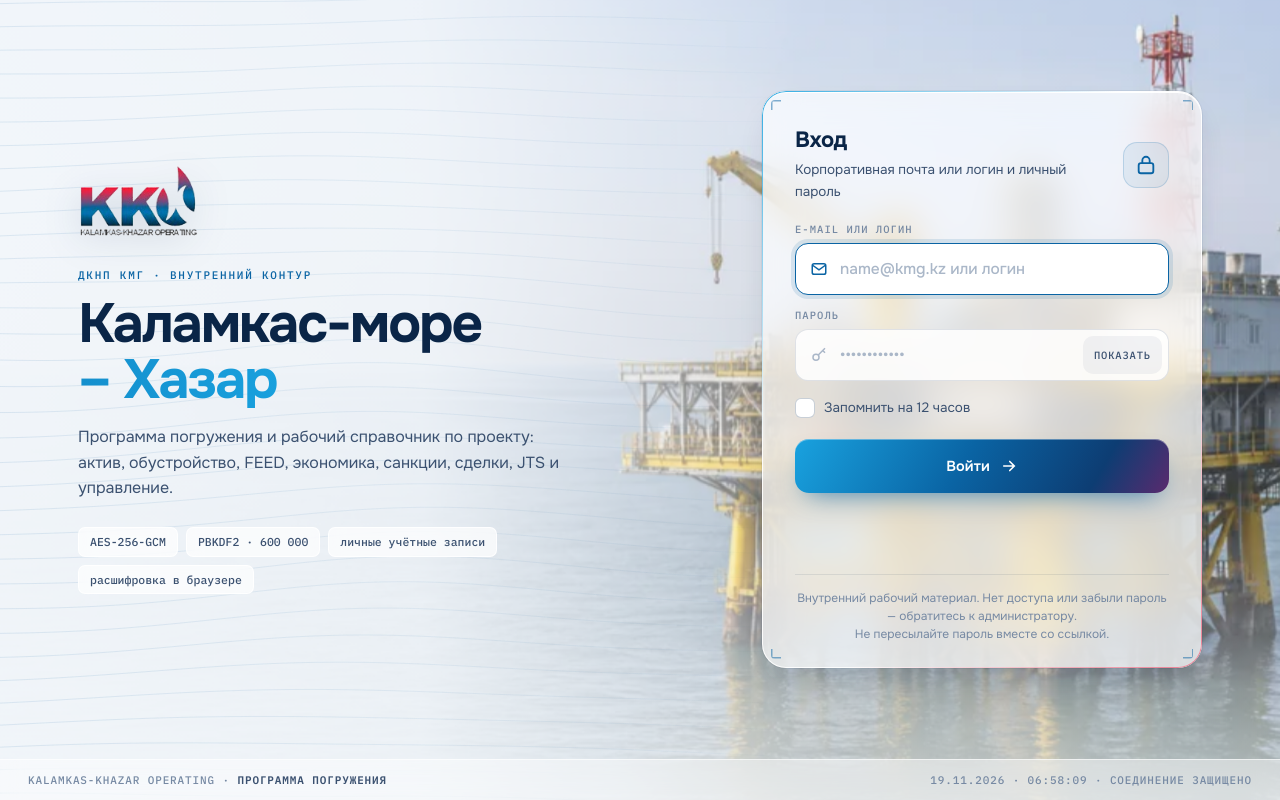
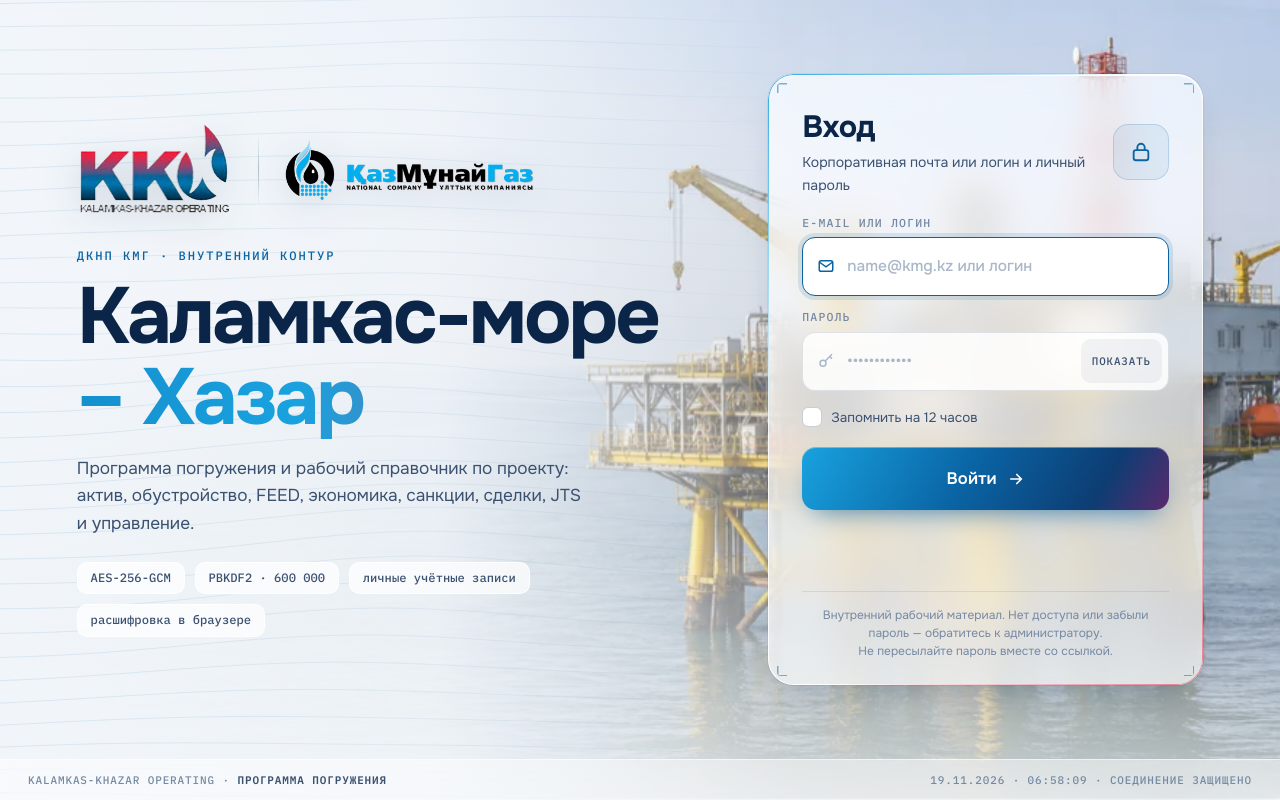
Before and after one commit to KMGMajorProjects/Kalamkas_Khazar, a plain HTML site: page index.html in a window 1280 px wide. Drawn offline with Linux system fonts and the light colour scheme; animation ran at ten frames a second; a web font is replaced by a local one.

Commit message:
Add files via upload

```diff
--- a/app.js
+++ b/app.js
@@ -223,7 +223,7 @@ function render() {
     const prev = i > 0 ? mods[i - 1] : null, next = mods[i + 1];
     main.innerHTML = `<div class="page">
       <section class="banner reveal"><div class="ph par" style="${banImg(m)}"></div>
-        <div class="ban-num">${m.n}</div>
+        <div class="ban-num">${m.n}</div><span class="ill">фото — иллюстрация</span>
         <div class="ban-card glass prism"><div class="eyebrow">${sq(m.id)}${m.id === 'mA' ? 'Приложение' : 'Модуль ' + m.n}<span class="chip">${m.slides.length} слайдов</span></div>
           <h1>${esc(m.t)}</h1><p>${esc(m.d)}</p>
           <div class="ban-meta"><span class="chip info">слайды ${pad3(m.slides[0])}–${pad3(m.slides[m.slides.length - 1])}</span>${flagged ? `<span class="chip warn">⚠ ${flagged} с оговоркой о сверке</span>` : ''}</div></div>
@@ -313,7 +313,7 @@ const SIMG = { 22: 'Мелководный ледовый Каспий', 29: 'Л
 function figHTML(n) {
   const cap = SIMG[n], own = 's' + pad3(n) + '.webp';
   if (!cap || !HAS.has(own)) return '';
-  return `<figure class="sfig"><img src="${own}" alt="" loading="lazy"><figcaption>${esc(cap)}</figcaption></figure>`;
+  return `<figure class="sfig"><img src="${own}" alt="" loading="lazy"><figcaption>${esc(cap)} · иллюстрация</figcaption></figure>`;
 }
 const WIDE = new Set(['table', 'flow', 'compare', 'quote']);
 function block(s, opts = {}) {
--- a/config.js
+++ b/config.js
@@ -1 +1 @@
-window.CONFIG = {"v": 3, "build": "20261119-1123-b25535", "vault": "access.json", "file": "khz.bin", "assets": ["ban-m01-sm.webp", "ban-m01.webp", "ban-m03-sm.webp", "ban-m03.webp", "ban-m04-sm.webp", "ban-m04.webp", "ban-m07-sm.webp", "ban-m07.webp", "ban-m09-sm.webp", "ban-m09.webp", "ban-m10-sm.webp", "ban-m10.webp", "ban-m11-sm.webp", "ban-m11.webp", "ban-m12-sm.webp", "ban-m12.webp", "ban-mA-sm.webp", "ban-mA.webp", "equipment-sm.webp", "equipment.webp", "kko.png", "meeting-sm.webp", "meeting.webp", "platform-sm.webp", "platform.webp", "s022.webp", "s029.webp", "s034.webp", "s047.webp", "s053.webp", "s075.webp", "s077.webp", "survey-sm.webp", "survey.webp", "yard-sm.webp", "yard.webp"]};
+window.CONFIG = {"v": 3, "build": "20261119-1155-cc0c7b", "vault": "access.json", "file": "khz.bin", "assets": ["ban-m01-sm.webp", "ban-m01.webp", "ban-m03-sm.webp", "ban-m03.webp", "ban-m04-sm.webp", "ban-m04.webp", "ban-m07-sm.webp", "ban-m07.webp", "ban-m09-sm.webp", "ban-m09.webp", "ban-m10-sm.webp", "ban-m10.webp", "ban-m11-sm.webp", "ban-m11.webp", "ban-m12-sm.webp", "ban-m12.webp", "ban-mA-sm.webp", "ban-mA.webp", "equipment-sm.webp", "equipment.webp", "kko.png", "kmg.webp", "meeting-sm.webp", "meeting.webp", "platform-sm.webp", "platform.webp", "s022.webp", "s029.webp", "s034.webp", "s047.webp", "s053.webp", "s075.webp", "s077.webp", "survey-sm.webp", "survey.webp", "yard-sm.webp", "yard.webp"]};
--- a/index.html
+++ b/index.html
@@ -23,7 +23,7 @@
   <canvas id="gateBg" aria-hidden="true"></canvas>
   <div class="gate-shell">
     <section class="gate-brand">
-      <img class="gate-logo" src="kko.png" alt="Kalamkas-Khazar Operating" width="154" height="94">
+      <div class="gate-logos"><img class="gate-logo" src="kko.png" alt="Kalamkas-Khazar Operating" width="154" height="94"><span class="lg-div"></span><img class="gate-logo kmg" src="kmg.webp" alt="КазМұнайГаз" width="471" height="120"></div>
       <div class="eyebrow">ДКНП КМГ · внутренний контур</div>
       <h1>Каламкас-море<span>– Хазар</span></h1>
       <p>Программа погружения и рабочий справочник по проекту: актив, обустройство, FEED, экономика, санкции, сделки, JTS и управление.</p>
--- a/style.css
+++ b/style.css
@@ -587,3 +587,46 @@ td{overflow-wrap:anywhere}
 .ban-card{max-width:min(620px,calc(100% - 44px))}
 .ban-card h1{overflow-wrap:anywhere;hyphens:auto}
 .mod-c span.clamp{display:-webkit-box;-webkit-line-clamp:2;-webkit-box-orient:vertical;overflow:hidden}
+
+/* ===== v4: вход — два логотипа, фото без растяжения, прокрутка ===== */
+.gate{overflow-y:auto;overscroll-behavior:contain}
+.gate-photo,#gateBg{position:fixed}
+.gate-photo{animation:none;transform:none;background-position:78% 50%;image-rendering:auto}
+.gate-logos{display:flex;align-items:center;gap:22px;margin-bottom:28px}
+.gate-logos .gate-logo{margin:0;height:70px}
+.gate-logos .gate-logo.kmg{height:52px}
+.lg-div{width:1px;height:48px;background:linear-gradient(transparent,rgba(8,36,74,.25),transparent)}
+@media (max-width:920px){.gate-logos{gap:14px;margin-bottom:16px}.gate-logos .gate-logo{height:48px}.gate-logos .gate-logo.kmg{height:30px}.lg-div{height:34px}}
+@media (max-width:380px){.gate-logos .gate-logo.kmg{height:24px}}
+/* подпись «иллюстрация» на сгенерированных фото */
+.ill{position:absolute;right:14px;bottom:12px;z-index:2;font:500 9.5px var(--mono);letter-spacing:.08em;text-transform:uppercase;color:rgba(255,255,255,.85);text-shadow:0 1px 4px rgba(0,0,0,.4)}
+
+/* ===== v5: крупный сбалансированный экран входа (масштаб от ширины и высоты окна) ===== */
+@media (min-width:921px){
+  .gate{--u:min(1vw,1.75vh)}
+  .gate-shell{width:min(1640px,94vw);grid-template-columns:minmax(0,1.2fr) minmax(0,clamp(420px,calc(var(--u)*34),600px));gap:clamp(40px,calc(var(--u)*7),130px);padding:clamp(24px,4vh,56px) clamp(24px,3vw,56px)}
+  .gate-logos{gap:clamp(18px,calc(var(--u)*2),34px);margin-bottom:clamp(18px,4vh,44px)}
+  .gate-logos .gate-logo{height:clamp(58px,calc(var(--u)*7.4),118px)}
+  .gate-logos .gate-logo.kmg{height:clamp(40px,calc(var(--u)*5),78px)}
+  .lg-div{height:clamp(46px,calc(var(--u)*5.6),88px)}
+  .gate-brand .eyebrow{font-size:clamp(11px,calc(var(--u)*.95),15px)}
+  .gate-brand h1{font-size:clamp(42px,calc(var(--u)*6.2),112px);margin:clamp(10px,1.6vh,22px) 0 clamp(12px,2vh,26px)}
+  .gate-brand p{font-size:clamp(16px,calc(var(--u)*1.35),23px);max-width:44ch}
+  .gate-facts{margin-top:clamp(16px,3vh,36px);gap:10px;max-width:none}
+  .gate-facts .chip{font-size:clamp(11.5px,calc(var(--u)*.95),15px);padding:clamp(7px,1vh,11px) clamp(11px,1vw,16px);border-radius:10px}
+  .gate-card{padding:clamp(24px,4vh,46px) clamp(26px,2.6vw,46px) clamp(18px,3vh,34px);border-radius:clamp(22px,2vw,32px)}
+  .gc-head{margin-bottom:clamp(12px,2.4vh,28px)}
+  .gc-head h2{font-size:clamp(24px,calc(var(--u)*2.4),40px)}
+  .gc-sub{font-size:clamp(13.5px,calc(var(--u)*1.1),18px)}
+  .lock-badge{width:clamp(46px,calc(var(--u)*4.4),64px);height:clamp(46px,calc(var(--u)*4.4),64px);border-radius:clamp(14px,1.2vw,20px)}
+  .fld{margin-top:clamp(10px,1.8vh,20px)}
+  .fld>span.lbl{font-size:clamp(10.5px,calc(var(--u)*.9),13px)}
+  .inp{height:clamp(50px,calc(var(--u)*4.6),68px);border-radius:clamp(13px,1vw,17px)}
+  .inp input{font-size:clamp(15.5px,calc(var(--u)*1.2),19px)}
+  .eye{height:clamp(36px,calc(var(--u)*3.4),48px);font-size:clamp(10.5px,calc(var(--u)*.85),12.5px)}
+  .gate-row{margin:clamp(12px,2vh,24px) 0 clamp(14px,2.4vh,28px)}
+  .chk{font-size:clamp(13.5px,calc(var(--u)*1.05),17px)}
+  .btn-primary{height:clamp(52px,calc(var(--u)*4.9),72px);font-size:clamp(15px,calc(var(--u)*1.3),20px);border-radius:clamp(14px,1.1vw,18px)}
+  .gate-foot{font-size:clamp(12px,calc(var(--u)*.9),14px)}
+  .gate-bar{font-size:clamp(11px,calc(var(--u)*.85),13px);padding-block:clamp(10px,1.6vh,16px)}
+}
```
Also changed, not shown: access.json (+1 -1 lines), kmg.webp (added), 1 other file.
